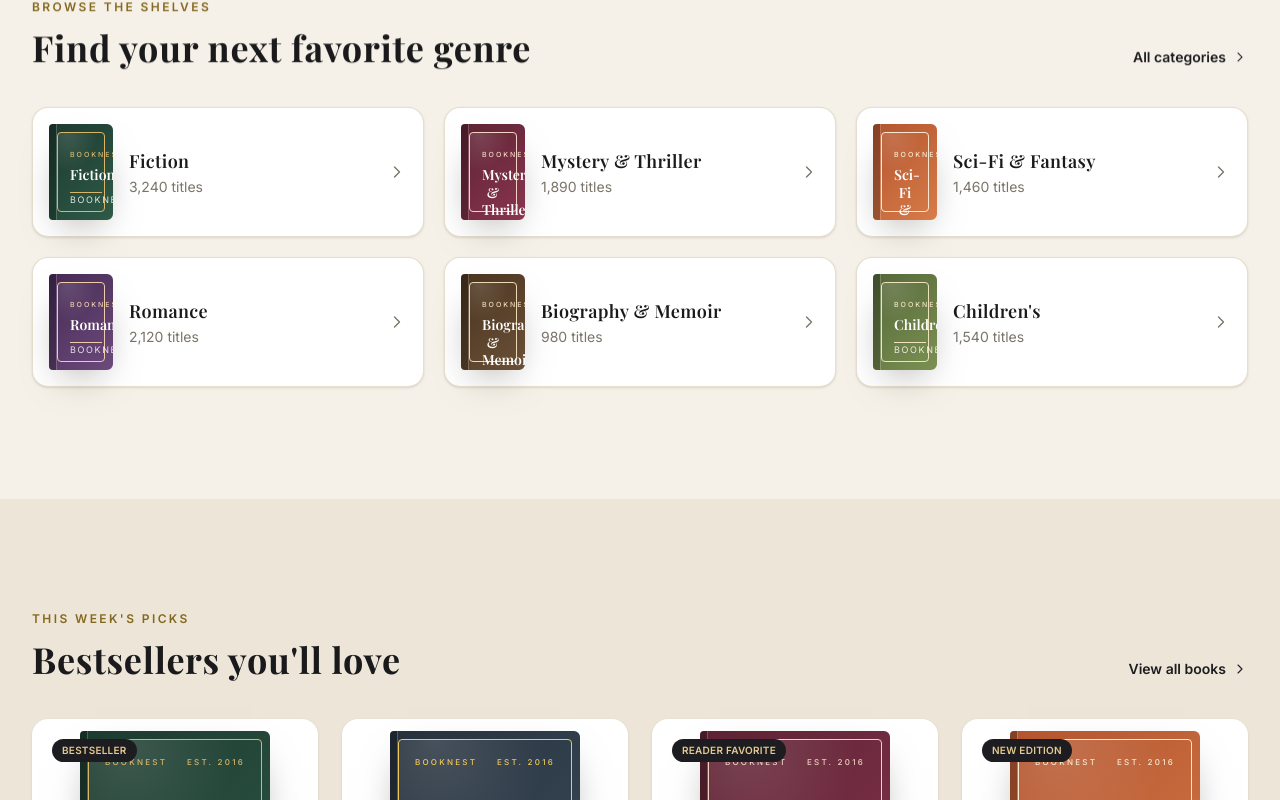
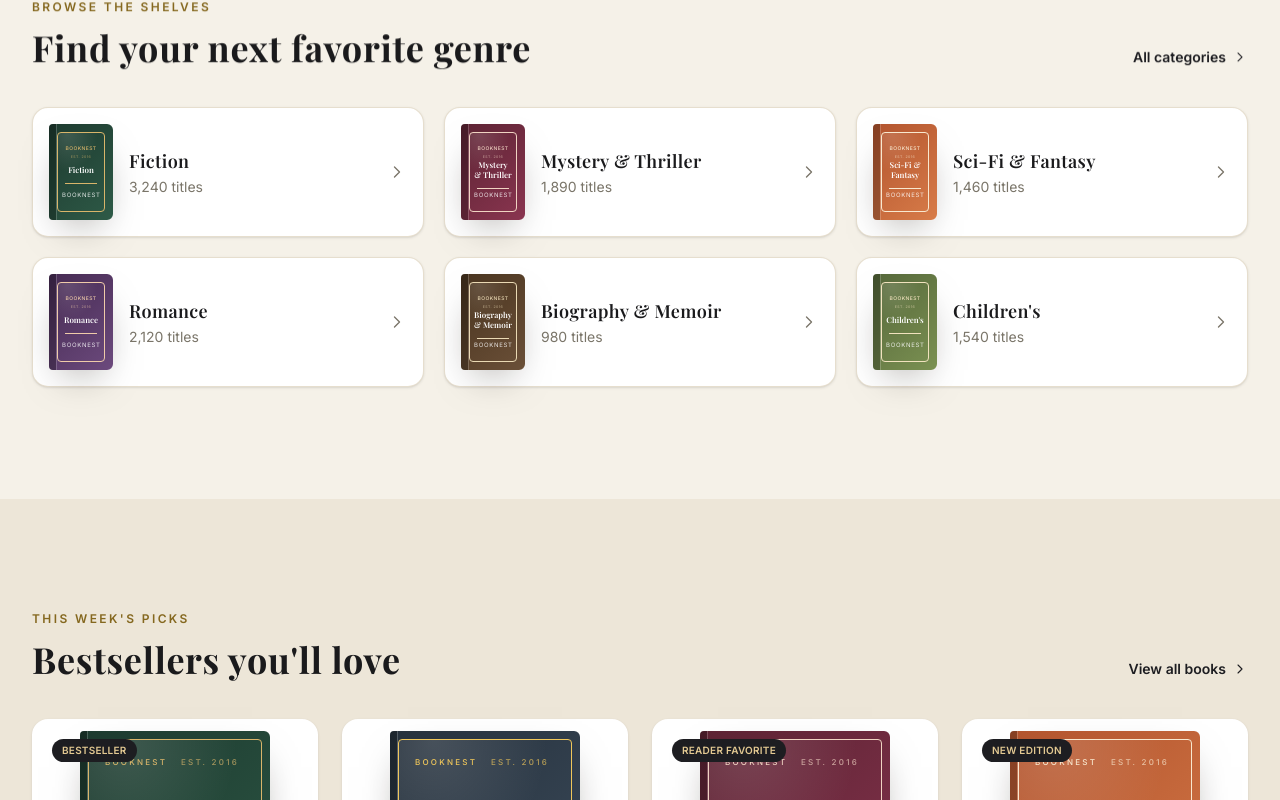
Before and after one commit to rabidigi19-debug/project-book, a Next.js app: page / in a window 1280 px wide. Shown: the part 1040-1840 px from the top of the page. Built offline with nearby package versions, Linux system fonts and the light colour scheme; a web font is replaced by a local one.

Commit message:
Refine book cover typography

```diff
--- a/components/BookCover.tsx
+++ b/components/BookCover.tsx
@@ -6,10 +6,30 @@ const SIZES: Record<
   Size,
   { label: string; title: string; author: string; pad: string }
 > = {
-  sm: { label: "text-[7px]", title: "text-sm", author: "text-[9px]", pad: "px-3 py-3" },
-  md: { label: "text-[8px]", title: "text-base", author: "text-[10px]", pad: "px-4 py-4" },
-  lg: { label: "text-[10px]", title: "text-2xl", author: "text-xs", pad: "px-5 py-5" },
-  xl: { label: "text-[11px]", title: "text-3xl", author: "text-sm", pad: "px-6 py-6" },
+  sm: {
+    label: "text-[5px] tracking-[0.08em] whitespace-nowrap",
+    title: "text-[8px] leading-tight",
+    author: "text-[6px] tracking-[0.12em]",
+    pad: "px-1 py-3",
+  },
+  md: {
+    label: "text-[8px] tracking-[0.28em]",
+    title: "text-base",
+    author: "text-[10px] tracking-[0.18em]",
+    pad: "px-4 py-4",
+  },
+  lg: {
+    label: "text-[10px] tracking-[0.28em]",
+    title: "text-2xl",
+    author: "text-xs tracking-[0.18em]",
+    pad: "px-5 py-5",
+  },
+  xl: {
+    label: "text-[11px] tracking-[0.28em]",
+    title: "text-3xl",
+    author: "text-sm tracking-[0.18em]",
+    pad: "px-6 py-6",
+  },
 };
 
 export default function BookCover({
@@ -48,10 +68,17 @@ export default function BookCover({
           background: "radial-gradient(120% 90% at 20% 0%, rgba(255,255,255,0.14), transparent 55%)",
         }}
       >
-        <div className={`flex items-center justify-between ${t.label} font-medium tracking-[0.28em] uppercase`} style={{ color: s.accent }}>
-          <span>Booknest</span>
-          <span>EST. 2016</span>
-        </div>
+        {size === "sm" ? (
+          <div className={`flex flex-col items-center gap-0.5 ${t.label} font-medium uppercase`} style={{ color: s.accent }}>
+            <span>Booknest</span>
+            <span className="text-[3.5px] tracking-[0.12em] opacity-60">EST. 2016</span>
+          </div>
+        ) : (
+          <div className={`flex items-center justify-between gap-2 ${t.label} font-medium uppercase`} style={{ color: s.accent }}>
+            <span>Booknest</span>
+            <span className="pr-1.5 opacity-70">EST. 2016</span>
+          </div>
+        )}
         <div className="text-center">
           <p
             className={`font-display leading-tight font-semibold ${t.title}`}
@@ -65,7 +92,7 @@ export default function BookCover({
           />
         </div>
         <p
-          className={`text-center ${t.author} tracking-[0.18em] uppercase`}
+          className={`text-center ${t.author} uppercase`}
           style={{ color: "rgba(255,255,255,0.85)" }}
         >
           {author}
```
